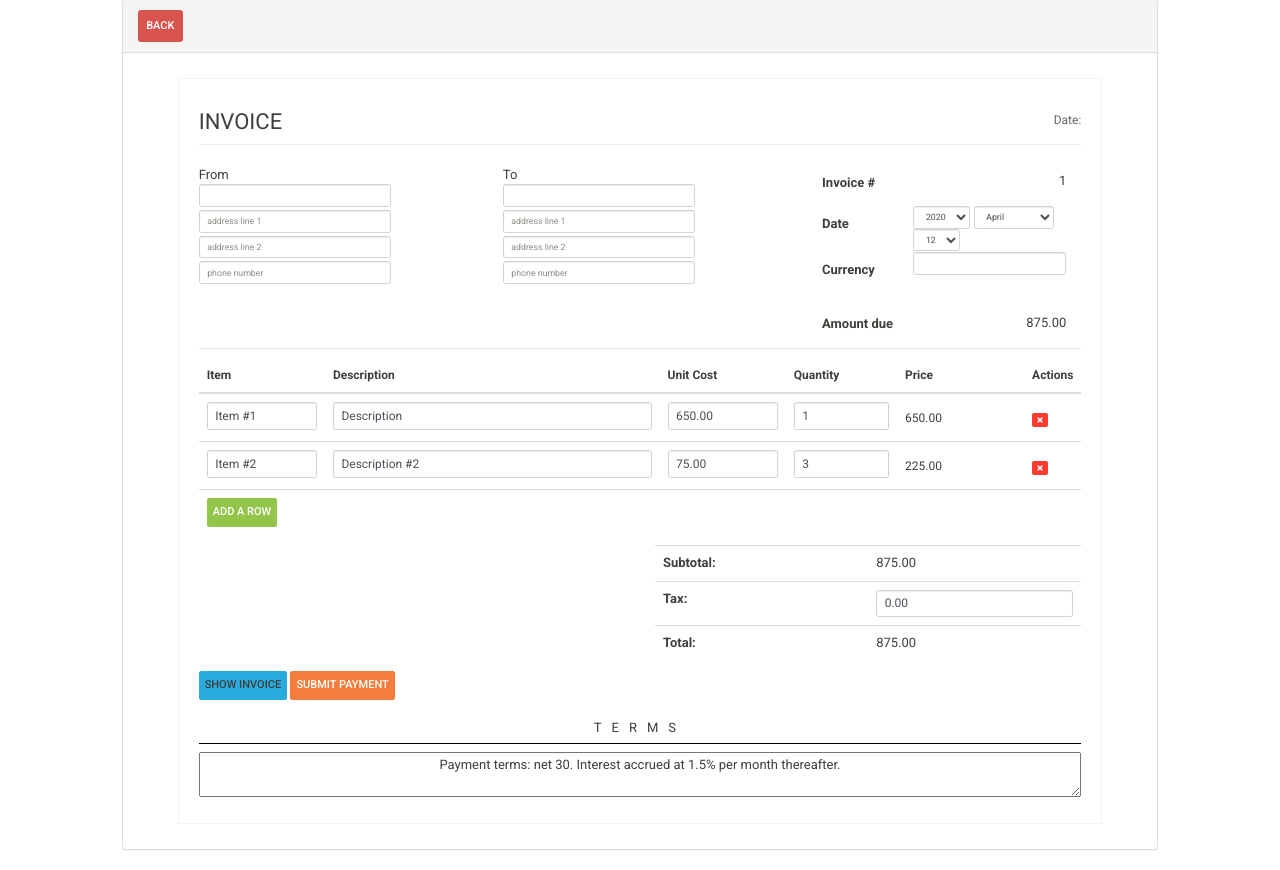
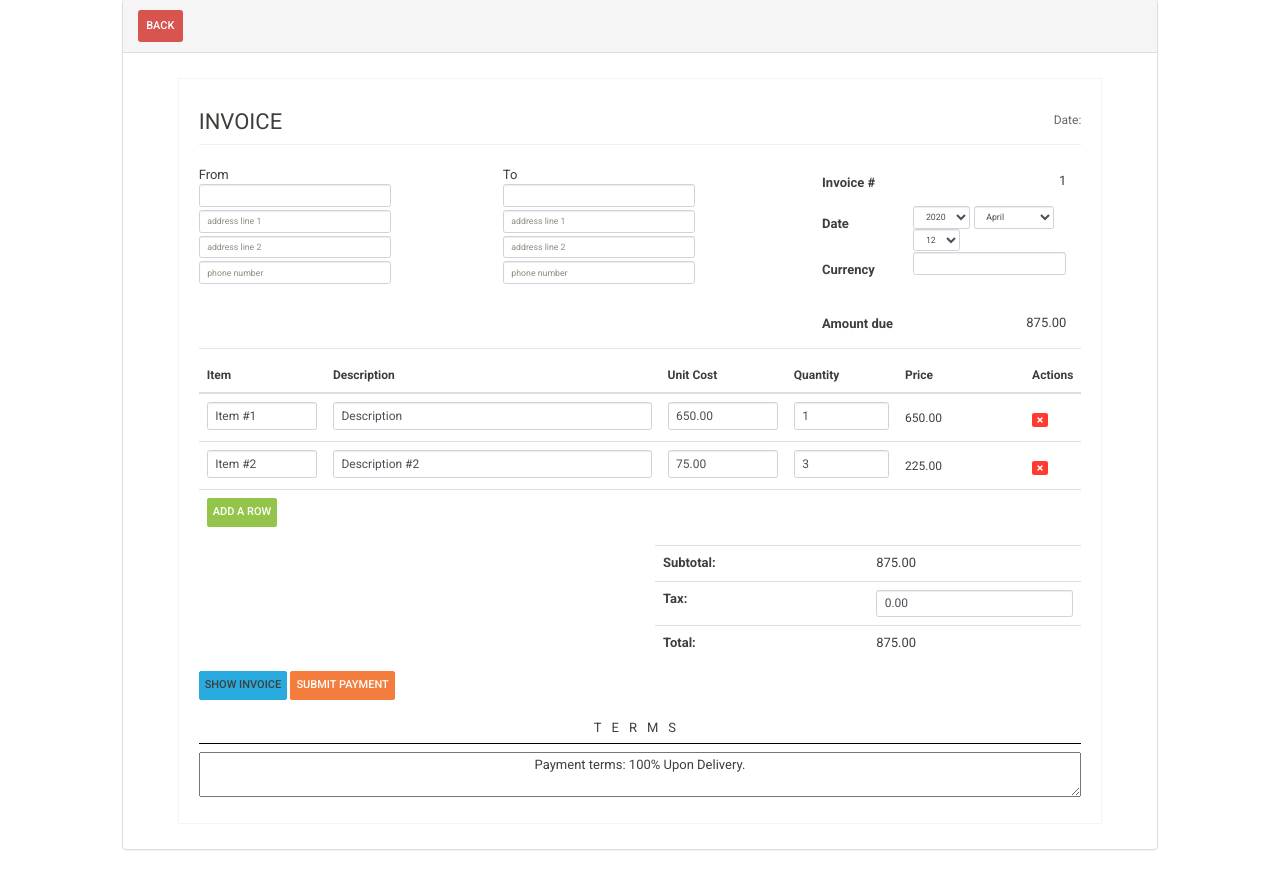
Before and after one commit to maya88en/Invoices, a Rails app: page /invoices/new in a window 1280 px wide. Shown: the part 85-955 px from the top of the page. Run offline with Rails 7, Linux system fonts and the light colour scheme; data that the repository does not hold is empty; style sheets or scripts are compiled from the project's sources; some libraries are stand-ins or nearby versions.

Commit message:
change terms

```diff
--- a/app/views/invoices/_form.html.erb
+++ b/app/views/invoices/_form.html.erb
@@ -129,7 +129,7 @@
 
     <div id="terms">
       <h5>Terms</h5>
-      <textarea id="10">Payment terms: net 30. Interest accrued at 1.5% per month thereafter.</textarea>
+      <textarea id="10">Payment terms: 100% Upon Delivery.</textarea>
     </div>
   </div>
   <% end %>
```
